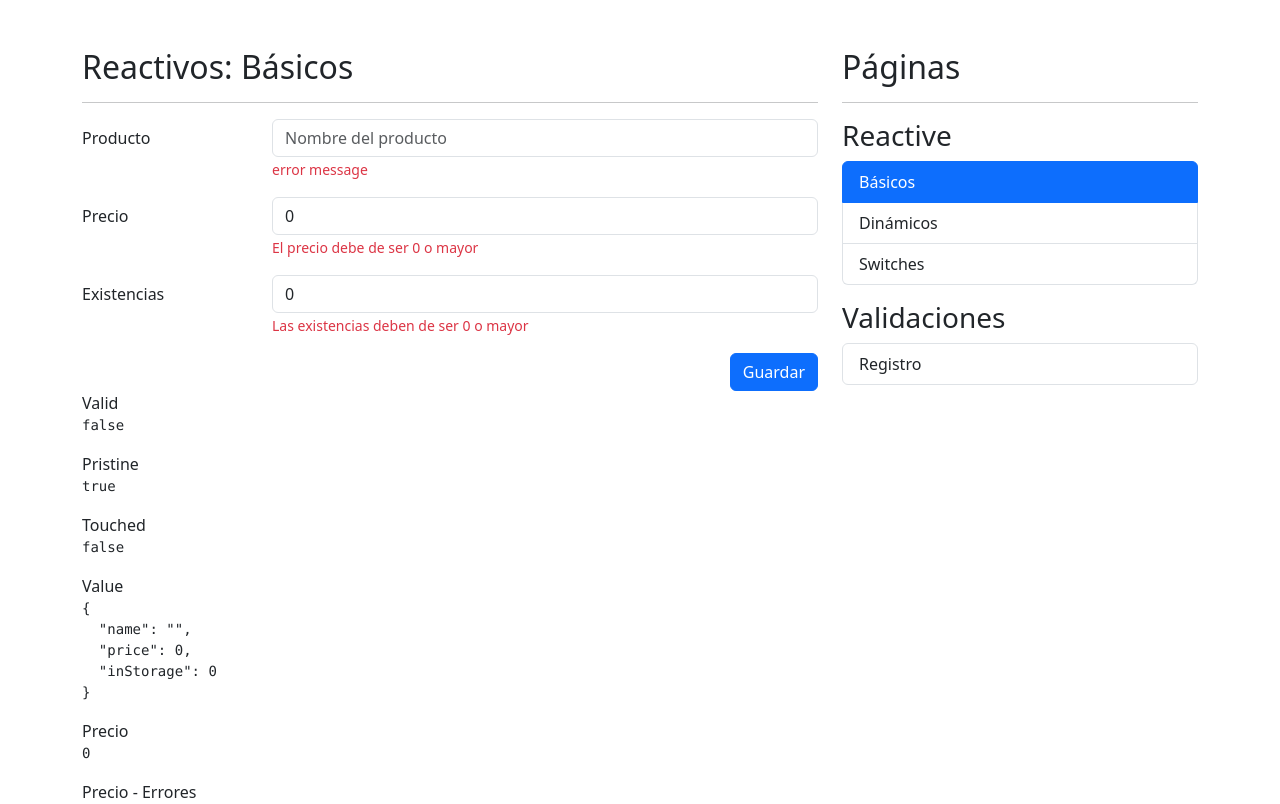
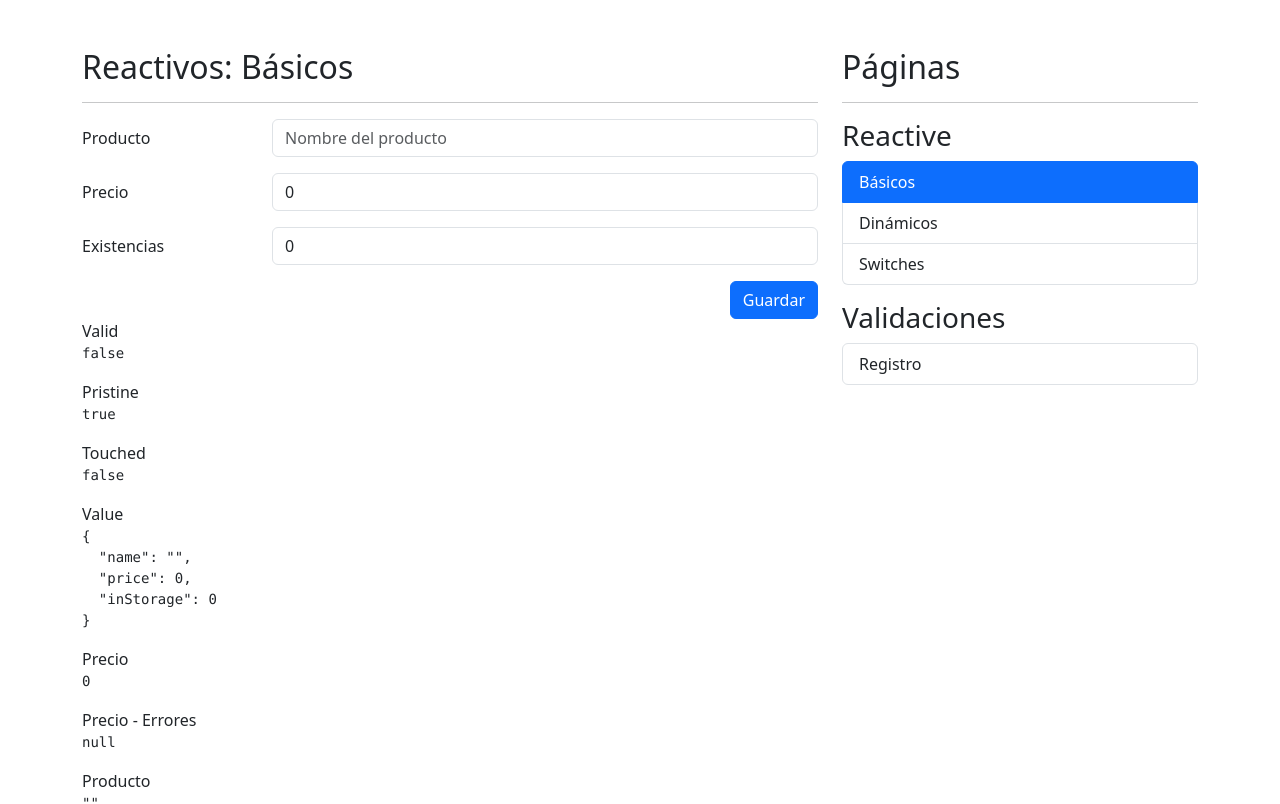
Before and after one commit to SpartanDB/form-app, an Angular app: page /reactive/basic in a window 1280 px wide. Shown: the top 804 px of the page. Built offline with nearby package versions, Linux system fonts and the light colour scheme.

Commit message:
Corregir mensajes de error en formulario de página básica

```diff
--- a/src/app/reactive/pages/basic-page/basic-page.component.html
+++ b/src/app/reactive/pages/basic-page/basic-page.component.html
@@ -16,9 +16,8 @@
                            formControlName="name"
                            placeholder="Nombre del producto">
 
-                    <span class="form-text text-danger">
-                        <!-- Debe de ser de 3 letras -->
-                        error message
+                    <span *ngIf="isValidField('name')" class="form-text text-danger">
+                       {{ getFielError('name') }}
                     </span>
                 </div>
             </div>
@@ -31,8 +30,8 @@
                            class="form-control"
                            formControlName="price"
                            placeholder="Precio del producto">
-                    <span class="form-text text-danger">
-                        El precio debe de ser 0 o mayor
+                    <span *ngIf="isValidField('price')" class="form-text text-danger">
+                         {{ getFielError('name') }}
                     </span>
                 </div>
             </div>
@@ -46,7 +45,7 @@
                            formControlName="inStorage"
                            placeholder="Existencias del producto">
 
-                    <span class="form-text text-danger">
+                    <span *ngIf="isValidField('inStorage')" class="form-text text-danger">
                          Las existencias deben de ser 0 o mayor
                     </span>
                 </div>
--- a/src/app/reactive/pages/basic-page/basic-page.component.ts
+++ b/src/app/reactive/pages/basic-page/basic-page.component.ts
@@ -1,11 +1,17 @@
-import { Component } from '@angular/core';
+import { Component, OnInit } from '@angular/core';
 import { FormBuilder, FormGroup, Validators } from '@angular/forms';
+
+const rtx5090 = {
+  name: 'RTX 5090',
+  price: 1000,
+  inStorage: 10,
+};
 
 @Component({
   templateUrl: './basic-page.component.html',
   styles: ``,
 })
-export class BasicPageComponent {
+export class BasicPageComponent implements OnInit {
   // public myForm: FormGroup = new FormGroup({
   //   name: new FormControl(''),
   //   price: new FormControl(0),
@@ -20,9 +26,45 @@
 
   constructor(private fb: FormBuilder) {}
 
+  ngOnInit(): void {
+    // this.myForm.reset(rtx5090);
+  }
+
+  isValidField(field: string): boolean | null {
+    return (
+      this.myForm.controls[field].errors && this.myForm.controls[field].touched
+    );
+  }
+
+  getFielError(field: string): string | null {
+    if (!this.myForm.controls[field]) return null;
+
+    const errors = this.myForm.controls[field].errors || {};
+
+    for (const key of Object.keys(errors)) {
+      switch (key) {
+        case 'required':
+          return 'Este campo es obligatorio';
+        case 'minlength':
+          return `Este campo debe ser al menos ${errors['minlength'].requiredLength} caracteres `;
+        case 'min':
+          return 'Este campo debe ser 0 o mayor';
+        default:
+          return 'Error no identificado';
+      }
+    }
+
+    return null;
+  }
+
   onSave(): void {
-    if (this.myForm.invalid) return;
+    if (this.myForm.invalid) {
+      this.myForm.markAllAsTouched();
+      return;
+    }
 
     console.log(this.myForm.value);
+
+    this.myForm.reset({ price: 0, inStorage: 0 });
   }
 }
```
